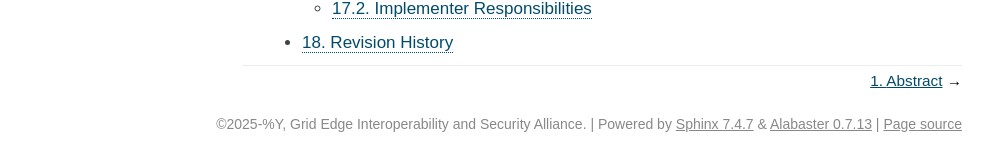
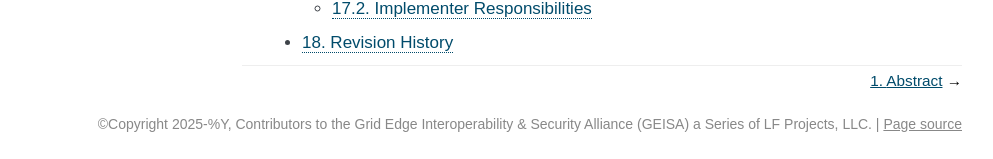
Before and after one commit to geisa/specification, a Sphinx documentation site: the page built from source/index.rst, in a window 1280 px wide. Shown: the part 1155-1314 px from the top of the page, without its empty margins (148-1141 px from the left). Built offline with Sphinx 7.4.7, drawn with Linux system fonts in a browser that asks for light colours.

Commit message:
Updated conf.py to changes html & latex output Added custom style sheet for Latex PDF output

```diff
--- a/source/conf.py
+++ b/source/conf.py
@@ -7,8 +7,8 @@
 # https://www.sphinx-doc.org/en/master/usage/configuration.html#project-information
 
 project = 'GEISA Specification'
-copyright = '2025-%Y, Grid Edge Interoperability and Security Alliance'
-author = 'Grid Edge Interoperability and Security Alliance'
+copyright = 'Copyright 2025-%Y, Contributors to the Grid Edge Interoperability & Security Alliance (GEISA) a Series of LF Projects, LLC'
+author = 'Contributors to GEISA'
 release = '0.1.0'
 html_title = 'GEISA Specification'
 
@@ -19,6 +19,55 @@
 
 templates_path = ['_templates']
 exclude_patterns = []
+
+# -- Global Inlines ----------------------------------------------------------
+# These are used throughout the docs to make it easy to add GEISA specific
+# icons and headers.
+# The * notation allows the html engine to use the SVG format and LaTex to use PDF
+#
+rst_prolog = """
+.. |geisa-ee-logo| image:: images/geisa-ee-icon.*
+    :alt: GEISA Execution Environment
+    :height: 48pt
+
+.. |geisa-api-logo| image:: images/geisa-api-icon.*
+    :alt: GEISA Application Programming Interface
+    :height: 48pt
+
+.. |geisa-adm-logo| image:: images/geisa-adm-icon.*
+    :alt: GEISA Application & Device Management
+    :height: 48pt
+
+.. |geisa-ee-hdr| image:: images/geisa-ee-header.*
+    :alt: GEISA Execution Environment
+    :height: 48pt
+
+.. |geisa-api-hdr| image:: images/geisa-api-header.*
+    :alt: GEISA Application Programming Interface
+    :height: 48pt
+
+.. |geisa-adm-hdr| image:: images/geisa-adm-header.*
+    :alt: GEISA Application & Device Management
+    :height: 48pt
+
+.. |geisa-ee-globe| image:: images/geisa-globe-thick.*
+    :alt: GEISA Execution Environment
+    :width: 14pt
+
+.. |geisa-api-gear| image:: images/geisa-gear-thick.*
+    :alt: GEISA Application Programming Interface
+    :width: 14pt
+
+.. |geisa-adm-baton| image:: images/geisa-baton-thick.*
+    :alt: GEISA Application & Device Management
+    :width: 14pt
+
+.. |geisa-pyramid| image:: images/geisa-pyramid.*
+    :alt: GEISA Pyramid
+    :width: 20pt
+
+
+"""
 
 # -- Options for HTML output -------------------------------------------------
 # https://www.sphinx-doc.org/en/master/usage/configuration.html#options-for-html-output
@@ -35,4 +84,26 @@
         'head_font_family': '-apple-system, BlinkMacSystemFont, avenir next, avenir, segoe ui, helvetica neue, Adwaita Sans, Cantarell, Ubuntu, roboto, noto, helvetica, arial, sans-serif',
         'show_relbars': False,
         'show_relbar_bottom': True,
+        'show_powered_by': False,
         }
+
+# -- LaTex Options ------------------------------------------------------------
+# Set the PDF output to assume on-line reading, rather than printing.  'openany' removes the extra
+# pages the rendering engine will add otherwise.
+# Use the GEISA logo.
+# Use a custom style sheet to add the copyright to the pages
+latex_logo = 'images/geisa-print-logo.png'
+latex_additional_files = ['latex/sphinxlatexstylepage.sty']
+latex_elements = {
+        'extraclassoptions': 'openany',
+        'preamble': r'''
+\righthyphenmin=62
+\lefthyphenmin=62
+\usepackage[activate={true,nocompatibility},final,tracking=true,kerning=true,spacing=true,factor=1100,stretch=10,shrink=10]{microtype}
+% activate={true,nocompatibility} - activate protrusion and expansion
+% final - enable microtype; use "draft" to disable
+% tracking=true, kerning=true, spacing=true - activate these techniques
+% factor=1100 - add 10% to the protrusion amount (default is 1000)
+% stretch=10, shrink=10 - reduce stretchability/shrinkability (default is 20/20)
+''',
+}
```
Also changed, not shown: 1 other file.
